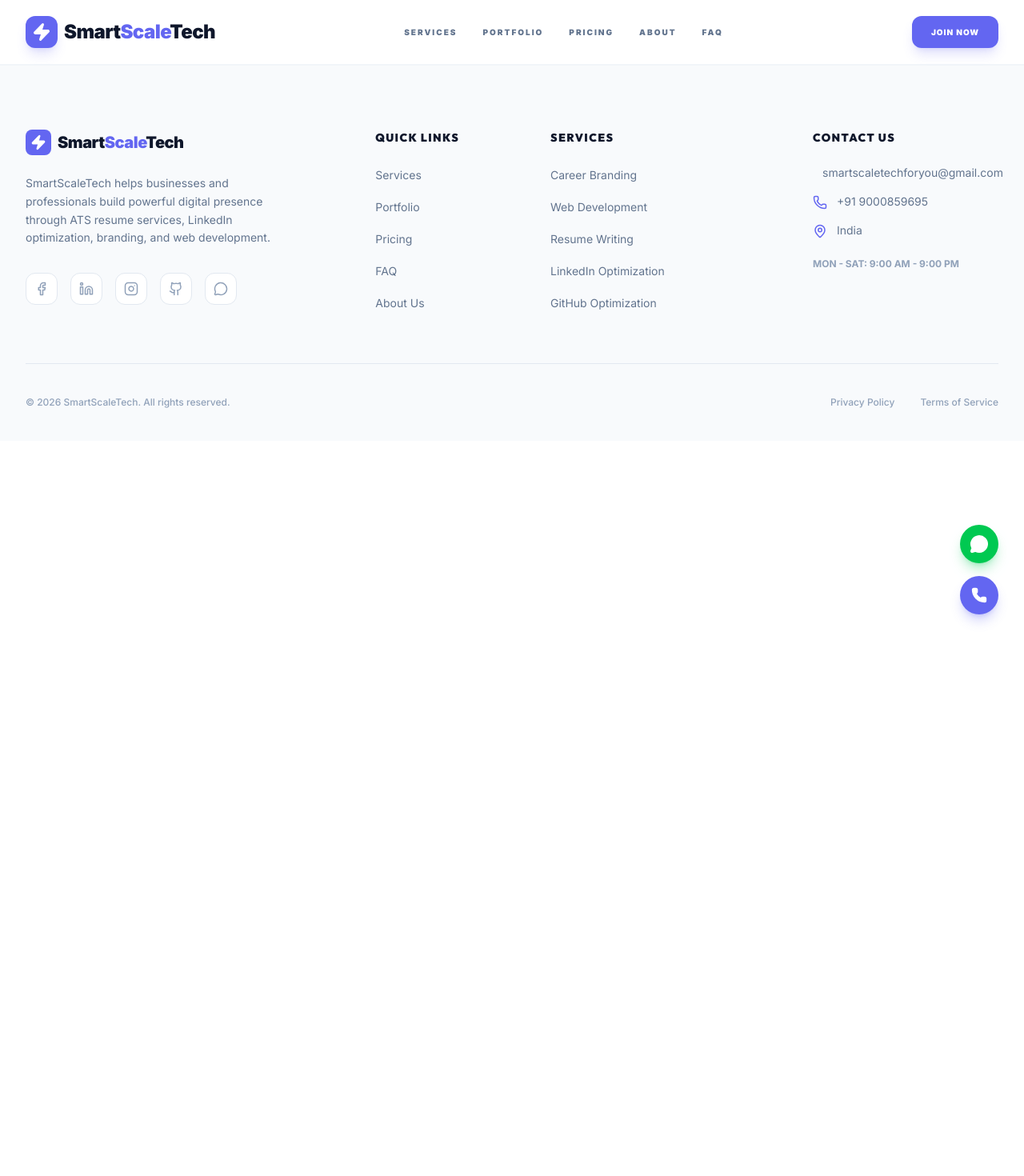
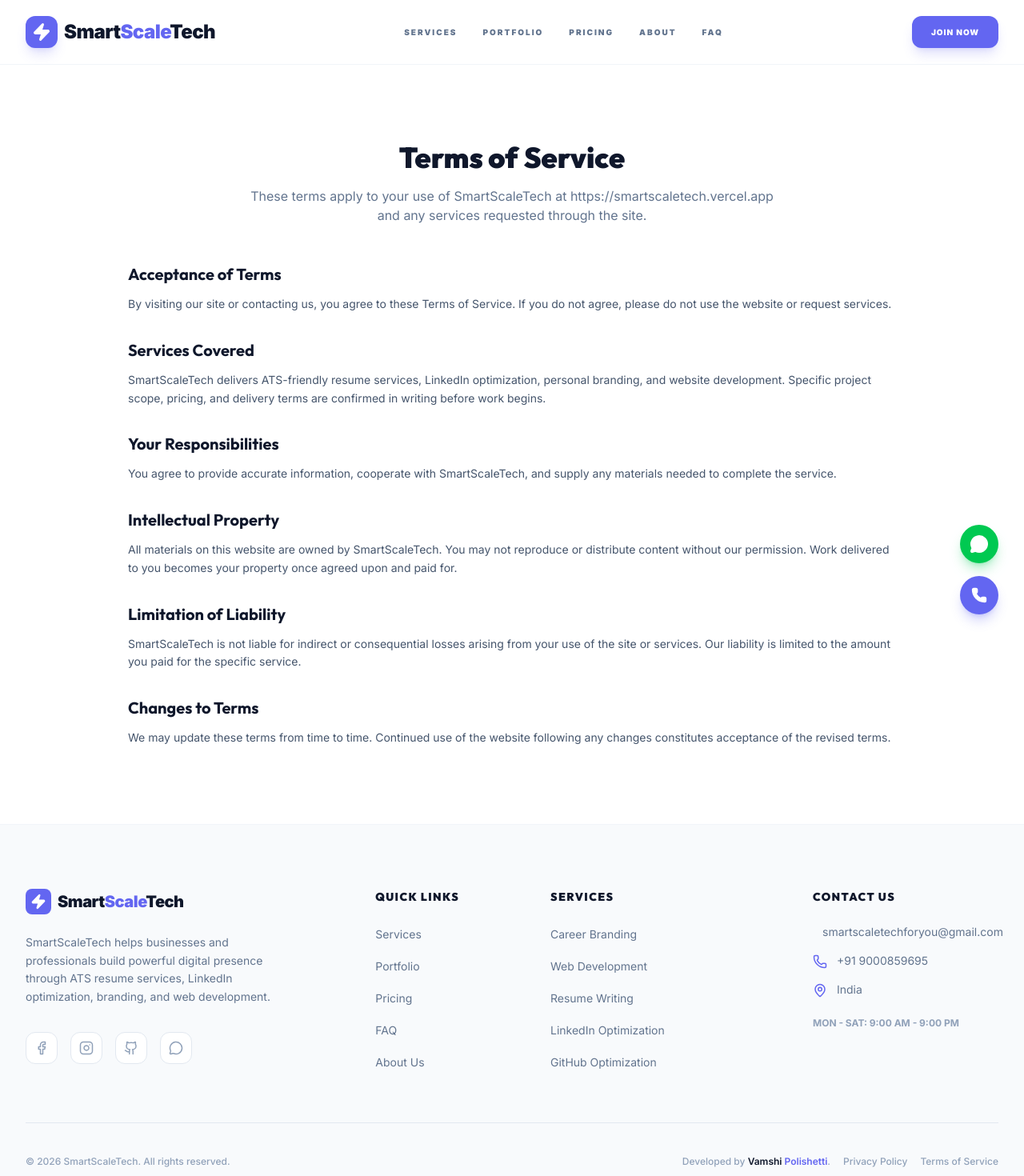
Before and after one commit to polishettivamshi/smartscaletech, a React (Vite) app: page /terms-of-service in a window 1280 px wide. Shown: the top 1470 px of the page at 80% size. Before the commit the page ends 800 px from the top, so only its background shows below. Built offline with nearby package versions, Linux system fonts and the light colour scheme.

Commit message:
Updated code

```diff
--- a/src/App.tsx
+++ b/src/App.tsx
@@ -9,7 +9,7 @@ import { Hero } from './components/home/Hero';
 import { Services } from './components/home/Services';
 import { TrustedBy } from './components/home/TrustedBy';
 import { Testimonials } from './components/home/Testimonials';
-import { WhyJoin, HowItWorks } from './components/home/HomeSections';
+import { WhyJoin, HowItWorks, PrivacyPolicy, TermsOfService } from './components/home/HomeSections';
 import { Pricing } from './components/home/Pricing';
 import { FAQ } from './components/home/FAQ';
 import { CTASection } from './components/home/CTASection';
@@ -39,6 +39,8 @@ export default function App() {
         <Navbar />
         <Routes>
           <Route path="/" element={<HomePage />} />
+          <Route path="/privacy-policy" element={<PrivacyPolicy />} />
+          <Route path="/terms-of-service" element={<TermsOfService />} />
         </Routes>
         <Footer />
         <FloatingActions />
--- a/src/components/home/HomeSections.tsx
+++ b/src/components/home/HomeSections.tsx
@@ -137,3 +137,79 @@ export const WhyJoin = () => {
     </section>
   );
 };
+
+export const PrivacyPolicy = () => {
+  return (
+    <section id="privacy-policy" className="bg-slate-50 py-24">
+      <div className="mx-auto max-w-5xl px-4 sm:px-6 lg:px-8">
+        <div className="text-center mb-12">
+          <h2 className="text-4xl font-black text-slate-900 mb-4">Privacy Policy</h2>
+          <p className="text-slate-500 max-w-2xl mx-auto">SmartScaleTech respects your privacy when you visit https://smartscaletech.vercel.app and use our branding, resume, LinkedIn, or web development services.</p>
+        </div>
+
+        <div className="space-y-8 text-slate-600 text-sm leading-relaxed">
+          <div>
+            <h3 className="text-xl font-bold text-slate-900 mb-3">Information We Collect</h3>
+            <p>When you contact us or request a quote, we may collect your name, email address, phone number, project requirements, professional background, and optional portfolio or resume details.</p>
+          </div>
+          <div>
+            <h3 className="text-xl font-bold text-slate-900 mb-3">How We Use Information</h3>
+            <p>We use your data to reply to requests, deliver services, improve SmartScaleTech offerings, and maintain the website. We do not use your information for advertising without your consent.</p>
+          </div>
+          <div>
+            <h3 className="text-xl font-bold text-slate-900 mb-3">Cookies and Site Analytics</h3>
+            <p>We may use cookies and analytics tools to understand how visitors use our site and to keep forms working smoothly. This helps us improve performance on desktop and mobile.</p>
+          </div>
+          <div>
+            <h3 className="text-xl font-bold text-slate-900 mb-3">Security and Sharing</h3>
+            <p>We protect your information with standard security practices. We do not sell your personal data, and we only share it with trusted providers when needed to deliver services or comply with the law.</p>
+          </div>
+          <div>
+            <h3 className="text-xl font-bold text-slate-900 mb-3">Contact</h3>
+            <p>If you have any questions about this Privacy Policy, please email smartscaletechforyou@gmail.com.</p>
+          </div>
+        </div>
+      </div>
+    </section>
+  );
+};
+
+export const TermsOfService = () => {
+  return (
+    <section id="terms-of-service" className="bg-white py-24">
+      <div className="mx-auto max-w-5xl px-4 sm:px-6 lg:px-8">
+        <div className="text-center mb-12">
+          <h2 className="text-4xl font-black text-slate-900 mb-4">Terms of Service</h2>
+          <p className="text-slate-500 max-w-2xl mx-auto">These terms apply to your use of SmartScaleTech at https://smartscaletech.vercel.app and any services requested through the site.</p>
+        </div>
+
+        <div className="space-y-8 text-slate-600 text-sm leading-relaxed">
+          <div>
+            <h3 className="text-xl font-bold text-slate-900 mb-3">Acceptance of Terms</h3>
+            <p>By visiting our site or contacting us, you agree to these Terms of Service. If you do not agree, please do not use the website or request services.</p>
+          </div>
+          <div>
+            <h3 className="text-xl font-bold text-slate-900 mb-3">Services Covered</h3>
+            <p>SmartScaleTech delivers ATS-friendly resume services, LinkedIn optimization, personal branding, and website development. Specific project scope, pricing, and delivery terms are confirmed in writing before work begins.</p>
+          </div>
+          <div>
+            <h3 className="text-xl font-bold text-slate-900 mb-3">Your Responsibilities</h3>
+            <p>You agree to provide accurate information, cooperate with SmartScaleTech, and supply any materials needed to complete the service.</p>
+          </div>
+          <div>
+            <h3 className="text-xl font-bold text-slate-900 mb-3">Intellectual Property</h3>
+            <p>All materials on this website are owned by SmartScaleTech. You may not reproduce or distribute content without our permission. Work delivered to you becomes your property once agreed upon and paid for.</p>
+          </div>
+          <div>
+            <h3 className="text-xl font-bold text-slate-900 mb-3">Limitation of Liability</h3>
+            <p>SmartScaleTech is not liable for indirect or consequential losses arising from your use of the site or services. Our liability is limited to the amount you paid for the specific service.</p>
+          </div>
+          <div>
+            <h3 className="text-xl font-bold text-slate-900 mb-3">Changes to Terms</h3>
+            <p>We may update these terms from time to time. Continued use of the website following any changes constitutes acceptance of the revised terms.</p>
+          </div>
+        </div>
+      </div>
+    </section>
+  );
+};
--- a/src/components/layout/Footer.tsx
+++ b/src/components/layout/Footer.tsx
@@ -1,5 +1,5 @@
 import { Link } from 'react-router-dom';
-import { Zap, Facebook, Linkedin, Instagram, Github, Mail, Phone, MapPin, MessageCircle } from 'lucide-react';
+import { Zap, Facebook, Instagram, Github, Mail, Phone, MapPin, MessageCircle } from 'lucide-react';
 
 export const Footer = () => {
   return (
@@ -22,7 +22,6 @@ export const Footer = () => {
             <div className="flex gap-4">
                {[
                  { Icon: Facebook, url: "https://facebook.com/smartscaletech" },
-                 { Icon: Linkedin, url: "https://linkedin.com/company/smartscaletech" },
                  { Icon: Instagram, url: "https://www.instagram.com/smartscale.tech" },
                  { Icon: Github, url: "https://github.com/smartscaletech" },
                  { Icon: MessageCircle, url: "https://whatsapp.com/channel/0029VbCFJRKJJhzXxOaL7g28" }
@@ -83,9 +82,17 @@ export const Footer = () => {
            <p className="text-slate-400 text-xs font-medium">
              &copy; {new Date().getFullYear()} SmartScaleTech. All rights reserved.
            </p>
-           <div className="flex gap-8">
-              <a href="#" className="text-slate-400 text-xs font-medium hover:text-slate-900">Privacy Policy</a>
-              <a href="#" className="text-slate-400 text-xs font-medium hover:text-slate-900">Terms of Service</a>
+           <div className="flex flex-col sm:flex-row items-center gap-4 text-slate-400 text-xs font-medium">
+              <span>
+                Developed by{' '}
+                <a href="https://www.linkedin.com/in/vamshi-polishetti" target="_blank" rel="noopener noreferrer" className="font-semibold hover:text-slate-900">
+                  <span className="text-slate-900">Vamshi</span>{' '}
+                  <span className="text-primary">Polishetti</span>
+                </a>
+                .
+              </span>
+              <a href="/privacy-policy" className="hover:text-slate-900">Privacy Policy</a>
+              <a href="/terms-of-service" className="hover:text-slate-900">Terms of Service</a>
            </div>
         </div>
       </div>
```
